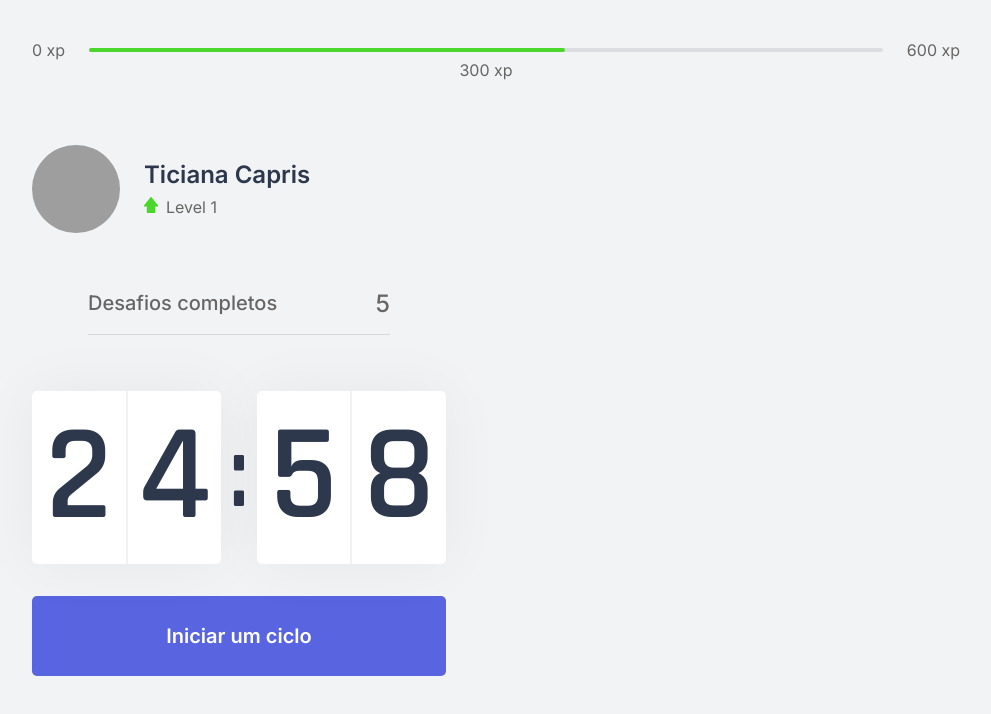
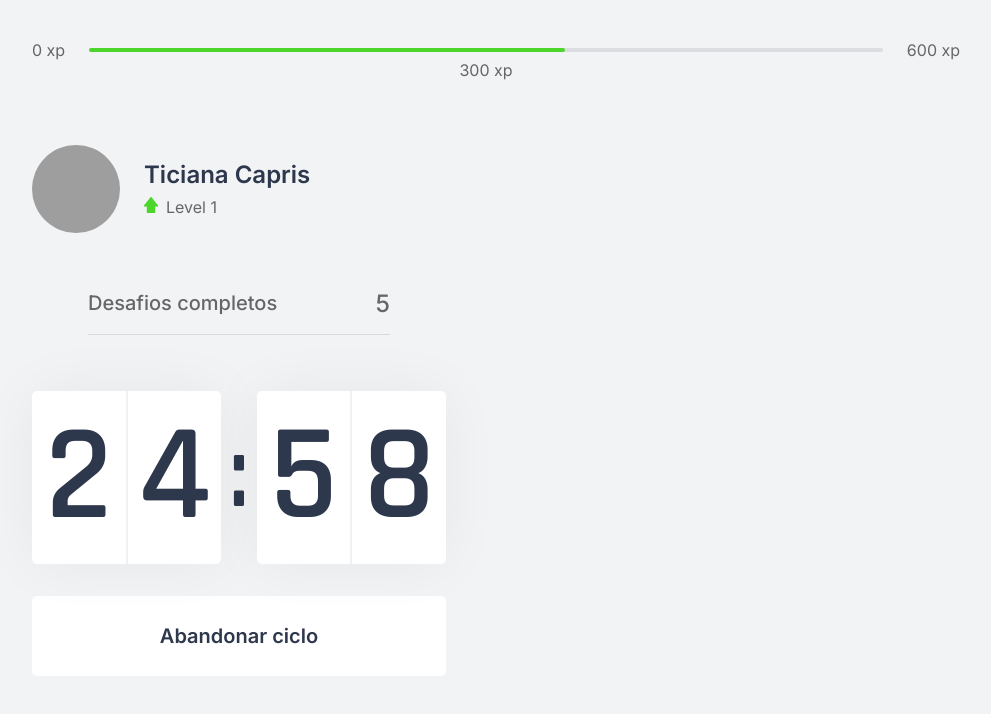
Before and after one commit to ticianacapris/NWL-4, a Next.js app in the folder moveit-next/: page / in a window 1280 px wide. Both pictures are taken after a click on the button "Iniciar um ciclo". Shown: the top 714 px of the page, without its empty margins (0-991 px from the left). Built offline with nearby package versions, Linux system fonts and the light colour scheme; grey boxes are pictures that could not be loaded.

Commit message:
funcionalidade countdown

```diff
--- a/moveit-next/src/components/Countdown.tsx
+++ b/moveit-next/src/components/Countdown.tsx
@@ -1,42 +1,49 @@
-import { useState, useEffect } from 'react';
-import styles from '../styles/components/Countdown.module.css';
+import { useState, useEffect } from "react";
+import styles from "../styles/components/Countdown.module.css";
+
+let countdownTimeout: NodeJs.Timeout;
+
 export function Countdown() {
+  const [time, setTime] = useState(25 * 60);
+  const [isActive, setisActive] = useState(false);
+  const [hasFinished, setHasFinished] = useState(false);
 
-    const [time, setTime] = useState(25*60);
-    const [active,setActive] = useState(false);
-
-
-    const minutes = Math.floor(time/60);
+  const minutes = Math.floor(time / 60);
 
   const seconds = time % 60;
 
-    const [minuteLeft,minuteRight] = String(minutes).padStart(2, '0').split('');
-    const [secondsLeft,secondsRight] = String(seconds).padStart(2, '0').split('');
+  const [minuteLeft, minuteRight] = String(minutes).padStart(2, "0").split("");
+  const [secondsLeft, secondsRight] = String(seconds)
+    .padStart(2, "0")
+    .split("");
 
   function startCountdown() {
-        setActive(true);
+    setisActive(true);
+  }
+  function resetCountdown() {
+    clearTimeout(countdownTimeout);
+    setisActive(false);
+    setTime(25 * 60);
+  }
 
+  useEffect(() => {
+    if (isActive && time > 0) {
+      countdownTimeout = setTimeout(() => {
+        setTime(time - 1);
+      }, 1000);
+    } else if (isActive && time == 0) {
+      console.log("finalizou");
+      setHasFinished(true);
+      setisActive(false);
     }
-    useEffect(()=>{
-        if(active && time > 0){
-            setTimeout(()=>{
-                setTime(time-1);
-
-            },1000);
-        }
-    }, [active, time])
-
-
+  }, [isActive, time]);
 
   return (
-
     <div>
-
       <div className={styles.countdownContainer}>
         <div>
           <span>{minuteLeft}</span>
           <span>{minuteRight}</span>
-
         </div>
         <span> : </span>
 
@@ -45,14 +52,32 @@ export function Countdown() {
           <span>{secondsRight}</span>
         </div>
       </div>
-            <button type="button"
+
+      {hasFinished ? (
+        <button disabled className={styles.CountdownButton}>
+          Ciclo Encerrado
+        </button>
+      ) : (
+        <>
+          {isActive ? (
+            <button
+              type="button"
+              className={`${styles.CountdownButton} ${styles.CountdownButtonActive}`}
+              onClick={resetCountdown}
+            >
+              Abandonar ciclo
+            </button>
+          ) : (
+            <button
+              type="button"
               className={styles.CountdownButton}
               onClick={startCountdown}
             >
               Iniciar um ciclo
             </button>
-
-
+          )}
+        </>
+      )}
     </div>
   );
 }
--- a/moveit-next/src/styles/components/Countdown.module.css
+++ b/moveit-next/src/styles/components/Countdown.module.css
@@ -57,9 +57,29 @@
 }
 
 
-.CountdownButton:hover{
+.CountdownButton:not(:disabled)hover{
 
 
  background: var(--blue-dark);
 
 }
+.CountdownButtonActive{
+
+  background: var(--white);
+  color: var(--title);
+
+}
+
+.CountdownButtonActive:not(:disabled)hover{
+
+  background: var(--red);
+  color: var(--white);
+
+}
+.CountdownButton:disabled{
+
+
+background: var(--white);
+color: var(--text);
+cursor: not-allowed;
+}
```
Lines whose indentation alone changed are shown as unchanged.
